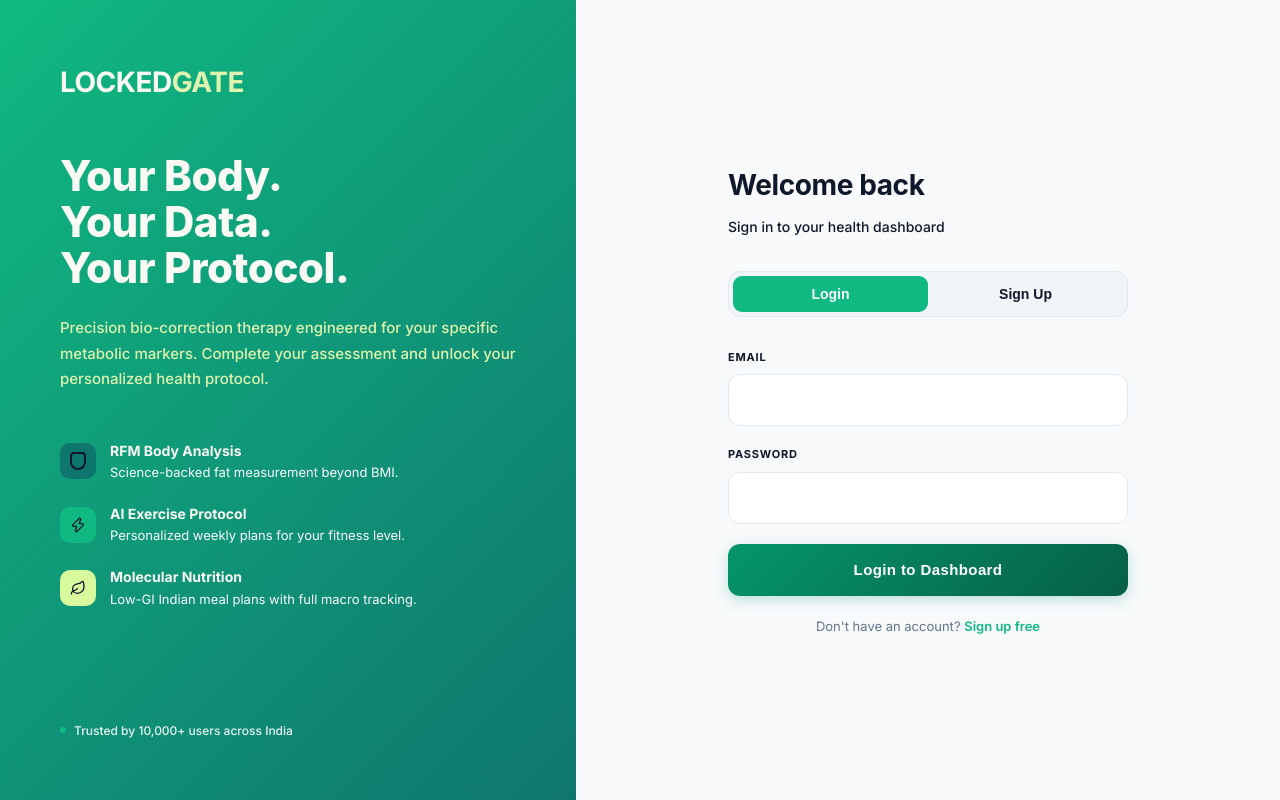
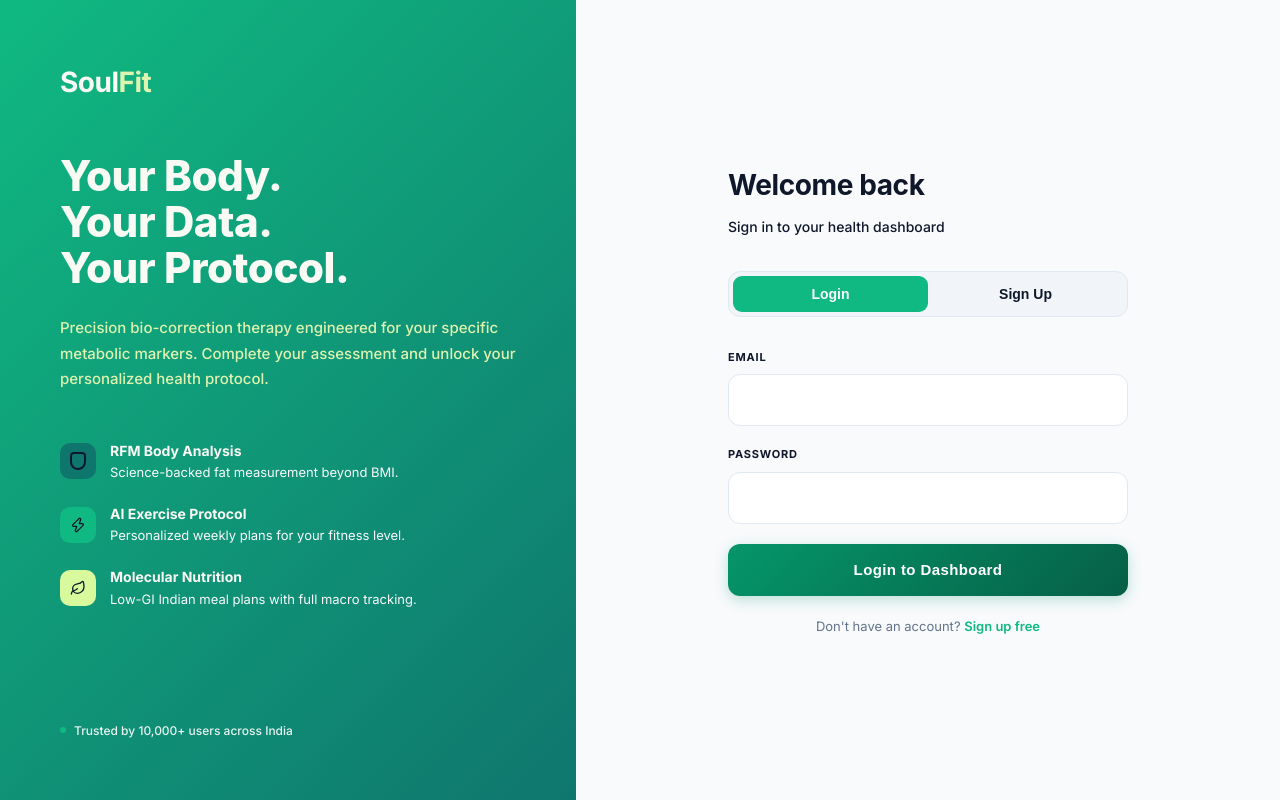
Before and after one commit to SAGEOFCODING/Yoga-, a React (Vite) app: page / in a window 1280 px wide. Built offline with nearby package versions, Linux system fonts and the light colour scheme.

Commit message:
Rebranded site from LOCKEDGATE to SoulFit across all components

```diff
--- a/src/components/AuthPage.jsx
+++ b/src/components/AuthPage.jsx
@@ -66,8 +66,8 @@ const AuthPage = () => {
       }}>
         {/* Logo */}
         <div style={{ fontSize: '28px', fontWeight: 800, letterSpacing: '-0.5px', marginBottom: '48px' }}>
-          <span style={{ color: '#FAFAF5' }}>LOCKED</span>
-          <span style={{ color: '#DFF3B0' }}>GATE</span>
+          <span style={{ color: '#FAFAF5' }}>Soul</span>
+          <span style={{ color: '#DFF3B0' }}>Fit</span>
         </div>
 
         {/* Headline */}
--- a/src/components/LandingPage.jsx
+++ b/src/components/LandingPage.jsx
@@ -46,7 +46,7 @@ const LandingPage = ({ onStart }) => {
             </h1>
 
             <p style={{ fontSize: '18px', color: 'var(--color-text-primary)', fontWeight: 500, maxWidth: '580px', marginBottom: '48px', lineHeight: 1.6 }}>
-              Identify hidden physiological risks and unlock a <strong style={{ color: 'var(--color-accent-primary)' }}>"Locked-Gate"</strong> therapy plan
+              Identify hidden physiological risks and unlock a <strong style={{ color: 'var(--color-accent-primary)' }}>"SoulFit"</strong> therapy plan
               engineered for your specific metabolic markers.
             </p>
 
--- a/src/components/Navbar.jsx
+++ b/src/components/Navbar.jsx
@@ -46,8 +46,8 @@ const Navbar = () => {
     >
       <div style={{ display: 'flex', alignItems: 'center', gap: '8px', cursor: 'pointer' }} onClick={reset}>
         <span style={{ fontFamily: 'var(--font-display)', fontWeight: 800, fontSize: '20px', letterSpacing: '-0.5px' }}>
-          <span style={{ color: 'var(--color-text-primary)' }}>LOCKED</span>
-          <span style={{ color: 'var(--color-emerald)' }}>GATE</span>
+          <span style={{ color: 'var(--color-text-primary)' }}>Soul</span>
+          <span style={{ color: 'var(--color-emerald)' }}>Fit</span>
         </span>
       </div>
 
```
